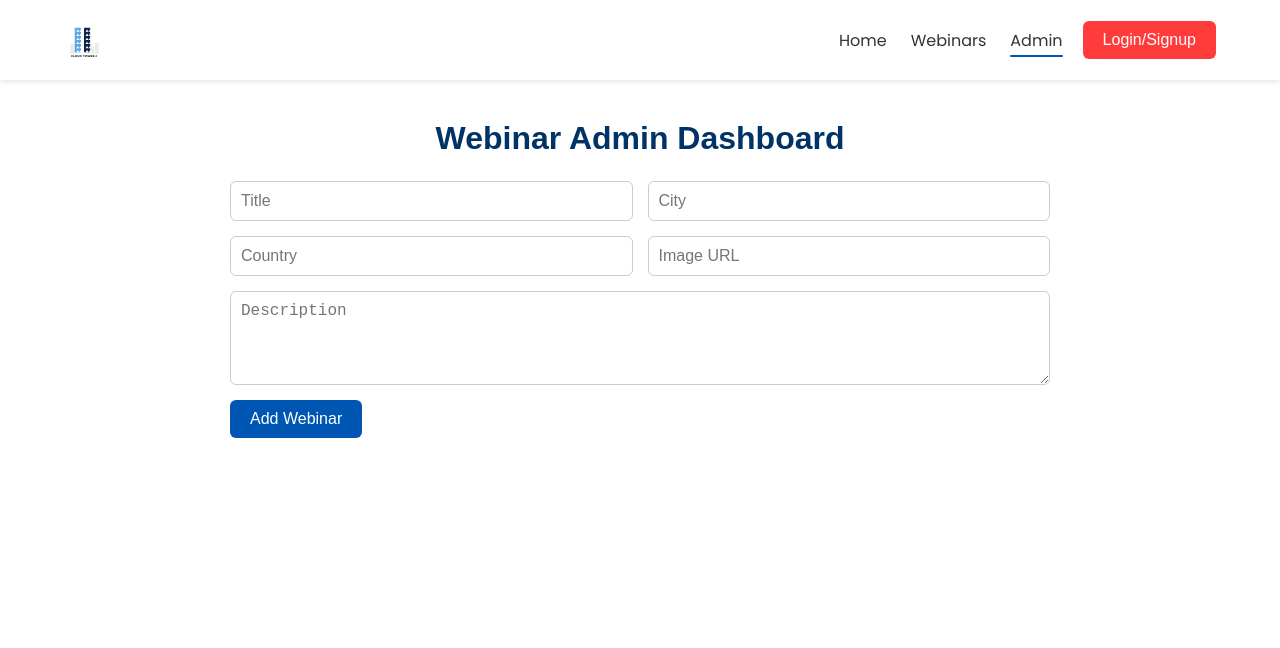
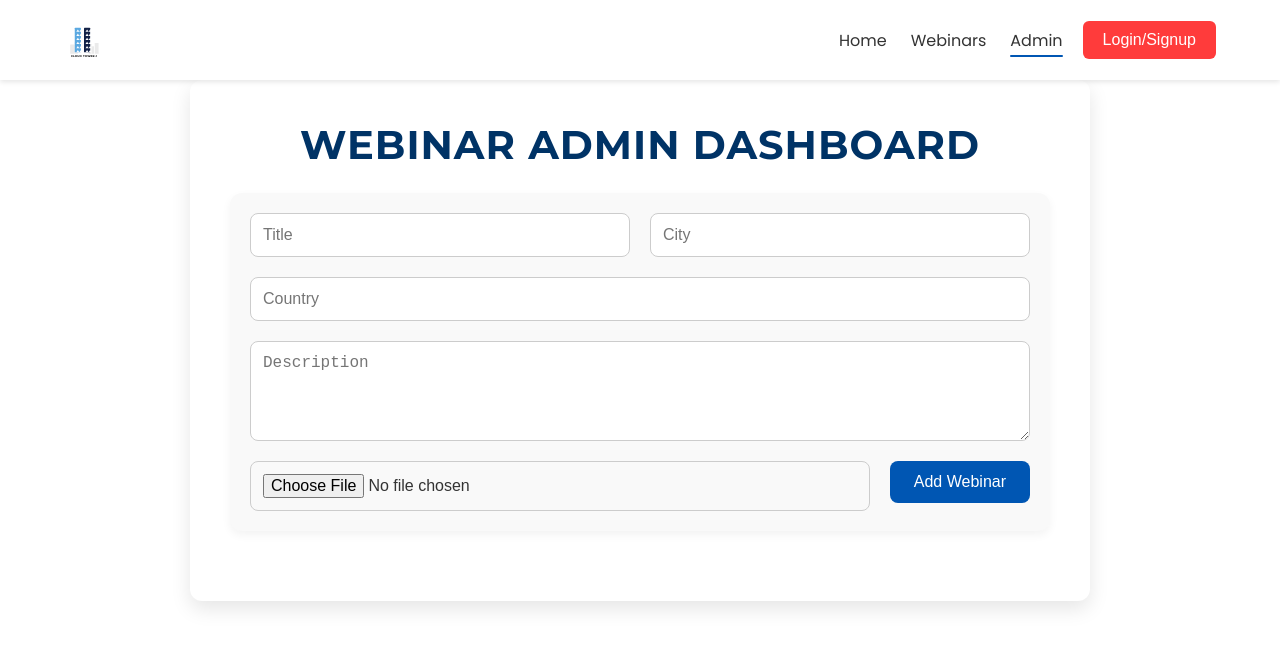
Before and after one commit to asad-creats/Tayyab, a React (Vite) app in the folder webinar-page/: page /admin/webinars in a window 1280 px wide. Shown: the top 648 px of the page. Built offline with nearby package versions, Linux system fonts and the light colour scheme.

Commit message:
add admin css

```diff
--- a/webinar-page/src/pages/WebinarAdmin.css
+++ b/webinar-page/src/pages/WebinarAdmin.css
@@ -2,85 +2,132 @@
     padding: 40px;
     max-width: 900px;
     margin: auto;
-    font-family: sans-serif;
+    font-family: 'Montserrat', sans-serif;
+    background: #ffffff;
+    border-radius: 12px;
+    box-shadow: 0 8px 20px rgba(0, 0, 0, 0.1);
 }
 
 .admin-page h2 {
-    font-size: 2rem;
+    font-size: 2.5rem;
     color: #003366;
     margin-bottom: 24px;
     text-align: center;
+    font-weight: 700;
+    text-transform: uppercase;
+    letter-spacing: 1px;
 }
 
 .webinar-form {
     display: flex;
     flex-wrap: wrap;
-    gap: 15px;
+    gap: 20px;
     margin-bottom: 30px;
+    padding: 20px;
+    background: #f9f9f9;
+    border-radius: 12px;
+    box-shadow: 0 4px 10px rgba(0, 0, 0, 0.05);
 }
 
-  .webinar-form input {
+.webinar-form input,
+.webinar-form textarea {
     flex: 1 1 45%;
-    padding: 10px;
+    padding: 12px;
     font-size: 1rem;
-    border-radius: 6px;
+    border-radius: 8px;
     border: 1px solid #ccc;
+    transition: border-color 0.3s ease, box-shadow 0.3s ease;
+}
+
+.webinar-form input:focus,
+.webinar-form textarea:focus {
+    border-color: #0056b3;
+    box-shadow: 0 0 8px rgba(0, 86, 179, 0.3);
+    outline: none;
+}
+
+.webinar-form textarea {
+    flex: 1 1 100%;
+    resize: vertical;
+    min-height: 100px;
 }
 
 .webinar-form button {
-    padding: 10px 20px;
+    padding: 12px 24px;
     background-color: #0056b3;
     color: white;
     border: none;
     font-size: 1rem;
-    border-radius: 6px;
+    border-radius: 8px;
     cursor: pointer;
-    transition: background-color 0.3s ease;
+    transition: background-color 0.3s ease, transform 0.2s ease;
+    align-self: flex-start;
 }
 
 .webinar-form button:hover {
     background-color: #003366;
+    transform: translateY(-2px);
 }
 
 .webinar-list {
     list-style: none;
     padding: 0;
+    margin-top: 20px;
 }
 
 .webinar-item {
-    background: #f9f9f9;
-    padding: 16px;
-    margin-bottom: 12px;
-    border-radius: 8px;
-    box-shadow: 0 4px 10px rgba(0, 0, 0, 0.05);
+    background: #ffffff;
+    padding: 20px;
+    margin-bottom: 16px;
+    border-radius: 12px;
+    box-shadow: 0 6px 15px rgba(0, 0, 0, 0.08);
     display: flex;
     justify-content: space-between;
     align-items: center;
+    transition: transform 0.2s ease, box-shadow 0.2s ease;
+}
+
+.webinar-item:hover {
+    transform: translateY(-4px);
+    box-shadow: 0 10px 20px rgba(0, 0, 0, 0.12);
 }
 
 .webinar-item strong {
     color: #003366;
+    font-size: 1.1rem;
+    font-weight: 600;
 }
 
 .webinar-item button {
     background-color: #ff3b3b;
     color: white;
     border: none;
-    padding: 6px 14px;
+    padding: 8px 16px;
     font-size: 0.9rem;
-    border-radius: 6px;
+    border-radius: 8px;
     cursor: pointer;
-    transition: background-color 0.3s ease;
+    transition: background-color 0.3s ease, transform 0.2s ease;
 }
 
 .webinar-item button:hover {
     background-color: #cc0000;
+    transform: translateY(-2px);
 }
+
+/* Add responsive design */
+@media (max-width: 768px) {
+    .webinar-form input,
     .webinar-form textarea {
         flex: 1 1 100%;
-    padding: 10px;
-    font-size: 1rem;
-    border-radius: 6px;
-    border: 1px solid #ccc;
-    resize: vertical;
     }
+
+    .webinar-item {
+        flex-direction: column;
+        align-items: flex-start;
+        gap: 10px;
+    }
+
+    .webinar-item button {
+        align-self: flex-end;
+    }
+}
--- a/webinar-page/src/pages/WebinarAdmin.jsx
+++ b/webinar-page/src/pages/WebinarAdmin.jsx
@@ -9,31 +9,47 @@ function WebinarAdmin() {
     title: '',
     city: '',
     country: '',
+    description: '',
     image: '',
-    description: '',
   });
+  const [previewImage, setPreviewImage] = useState(null);
 
   const handleChange = (e) => {
     setNewWebinar({ ...newWebinar, [e.target.name]: e.target.value });
   };
 
+  const handleImageUpload = (e) => {
+    const file = e.target.files[0];
+    if (!file) return;
+
+    const reader = new FileReader();
+    reader.onloadend = () => {
+      setNewWebinar({ ...newWebinar, image: reader.result }); // base64 string
+      setPreviewImage(reader.result);
+    };
+    reader.readAsDataURL(file);
+  };
+
   const addWebinar = () => {
-    const { title, city, country, image, description } = newWebinar;
+    const { title, city, country, description, image } = newWebinar;
 
-    if (!title || !city || !country || !image || !description) {
-      alert('Please fill in all fields.');
+    if (!title || !city || !country || !description || !image) {
+      alert('Please fill in all fields and upload an image.');
       return;
     }
 
     const newId = webinars.length ? Math.max(...webinars.map(w => w.id)) + 1 : 1;
     setWebinars([...webinars, { id: newId, ...newWebinar }]);
+
+    // Reset form
     setNewWebinar({
       title: '',
       city: '',
       country: '',
+      description: '',
       image: '',
-      description: '',
     });
+    setPreviewImage(null);
   };
 
   const deleteWebinar = (id) => {
@@ -65,12 +81,6 @@ function WebinarAdmin() {
             value={newWebinar.country}
             onChange={handleChange}
           />
-          <input
-            name="image"
-            placeholder="Image URL"
-            value={newWebinar.image}
-            onChange={handleChange}
-          />
           <textarea
             name="description"
             placeholder="Description"
@@ -78,6 +88,16 @@ function WebinarAdmin() {
             onChange={handleChange}
             rows={4}
           />
+
+          <input type="file" accept="image/*" onChange={handleImageUpload} />
+          {previewImage && (
+            <img
+              src={previewImage}
+              alt="Preview"
+              style={{ maxWidth: '150px', marginTop: '10px', borderRadius: '8px' }}
+            />
+          )}
+
           <button onClick={addWebinar}>Add Webinar</button>
         </div>
 
```
Lines whose indentation alone changed are shown as unchanged.
